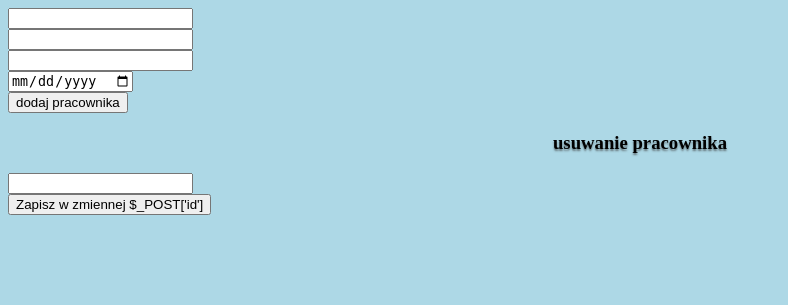
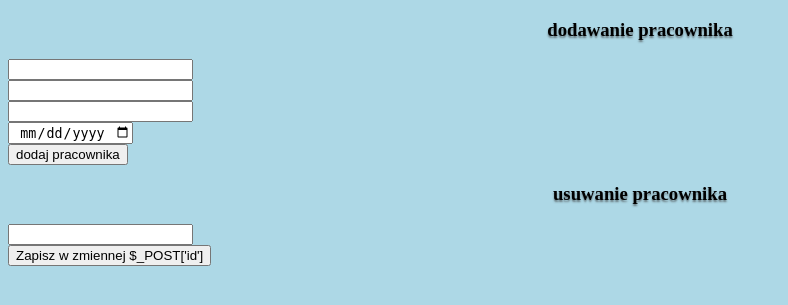
Before and after one commit to SK-2019/php-sql-wprowadzenie-kruczek-radoslaw, a PHP site: page /daneDoBazy.html in a window 1280 px wide. Shown: the top 305 px of the page, without its empty margins (0-788 px from the left). Run offline with PHP 8.4, Linux system fonts and the light colour scheme.

Commit message:
Add files via upload

```diff
--- a/daneDoBazy.html
+++ b/daneDoBazy.html
@@ -7,6 +7,7 @@
   <link rel="stylesheet" href="style.css">
 </head>
 <body>
+	<h3>dodawanie pracownika</h3>
 	<form action="insert.php" method="POST">
 	    <input type="text" name="name"></br>
 		<input type="number" name="dzial"></br>
--- a/style.css
+++ b/style.css
@@ -71,3 +71,9 @@ li {
     font-size: 1.5em;
     text-shadow: 0px 2px 2px rgba(59, 59, 59, 0.616);
 }
+
+input {
+        text-align: center;
+
+
+}
```
